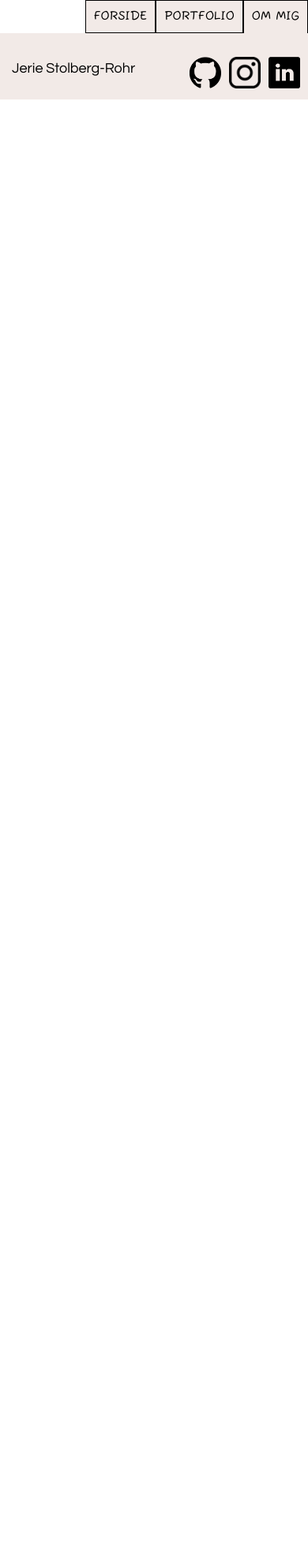
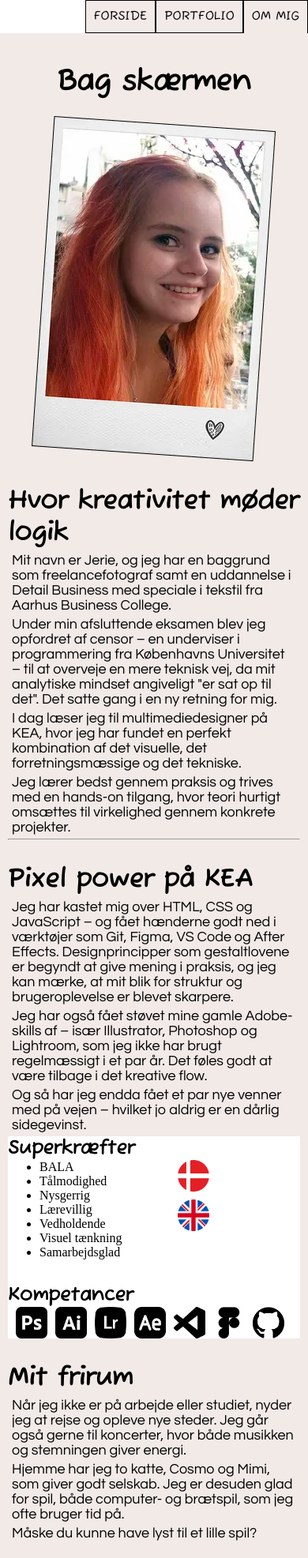
Before and after one commit to jest0003/portfolio, a plain HTML site: page om_mig.html in a window 390 px wide. Shown: the top 1973 px of the page at 79% size. Before the commit the page ends 844 px from the top, so only its background shows below. Drawn offline with Linux system fonts and the light colour scheme.

Commit message:
om mig påbegyndt

```diff
--- a/assets/css/layout.css
+++ b/assets/css/layout.css
@@ -59,7 +59,9 @@ img {
 .flex_row {
     display: flex;
     flex-direction: row;
-    justify-content: space-between;
+}
+.space_between {
+justify-content: space-between;
 }
 .center {
   display: flex;
@@ -73,6 +75,11 @@ img {
 .max_h_200 {
   max-height: 200px;
   width: auto;
+}
+.flex_c {
+  display: flex;
+  flex-direction: column;
+  gap: 10px;
 }
 @media (width <=600px) {
     .mv_center {
@@ -132,6 +139,17 @@ img {
   grid-template-columns: 1fr 1fr;
   grid-template-rows: minmax(0 1fr) minmax(0 1fr) minmax(0 1fr) minmax(0 1fr);
   column-gap: 40px;
+  margin: 20px;
+ margin-bottom: 30px;
+ max-width: 1000px;
+ width: 100%;
+}
+.grid_2-1 {
+  display: grid;
+  grid-template-columns: 2fr 1fr;
+  grid-template-rows: minmax(0 1fr) minmax(0 1fr) minmax(0 1fr) minmax(0 1fr);
+  column-gap: 40px;
+  margin: 20px;
  margin-bottom: 30px;
  max-width: 1000px;
  width: 100%;
@@ -156,8 +174,13 @@ main, footer {
   order: 4;
   grid-column: 2/3;
   grid-row: 1/3;
+  margin: 0 auto;
 }
 .order5{
   order: 5;
+  margin: 0 auto;
+}
+.ms_only {
+  display: none;
 }
 }
--- a/assets/css/style.css
+++ b/assets/css/style.css
@@ -15,6 +15,7 @@ h1 {
 h2{
    font-family: fuzzy;
     font-size: 32px;
+    padding-top: 30px;
 }
 h3 {
     font-family: fuzzy;
--- a/om_mig.html
+++ b/om_mig.html
@@ -9,9 +9,40 @@
   </head>
   <body>
     <header><nav class="flex_right"><a class="deaktiv" href="index.html">FORSIDE</a><a class="deaktiv" href="portfolio.html">PORTFOLIO</a><a class="aktiv" href="om_mig.html">OM MIG</a></nav></header>
-    <main></main>
+    <main>
+      <h1 class="mv_center">Bag skærmen</h1>
+      <img class="ms_center" src="assets/img/jerie_instax.webp" alt="Portrætbillede af forfatteren til sitet">
+      <h2>Hvor kreativitet møder logik</h2>
+      <p>Mit navn er Jerie, og jeg har en baggrund som freelancefotograf samt en uddannelse i Detail Business med speciale i tekstil fra Aarhus Business College.</p>
+    <p>Under min afsluttende eksamen blev jeg opfordret af censor – en underviser i programmering fra Københavns Universitet – til at overveje en mere teknisk vej, da mit analytiske mindset angiveligt "er sat op til det". Det satte gang i en ny retning for mig.</p>
+    <p>I dag læser jeg til multimediedesigner på KEA, hvor jeg har fundet en perfekt kombination af det visuelle, det forretningsmæssige og det tekniske.</p>
+    <p>Jeg lærer bedst gennem praksis og trives med en hands-on tilgang, hvor teori hurtigt omsættes til virkelighed gennem konkrete projekter.</p>
+    <hr class="ms_only">
+    <h2>Pixel power på KEA</h2>
+    <p>Jeg har kastet mig over HTML, CSS og JavaScript – og fået hænderne godt ned i værktøjer som Git, Figma, VS Code og After Effects. Designprincipper som gestaltlovene er begyndt at give mening i praksis, og jeg kan mærke, at mit blik for struktur og brugeroplevelse er blevet skarpere.</p>
+    <p>Jeg har også fået støvet mine gamle Adobe-skills af – især Illustrator, Photoshop og Lightroom, som jeg ikke har brugt regelmæssigt i et par år. Det føles godt at være tilbage i det kreative flow.</p>
+    <p>Og så har jeg endda fået et par nye venner med på vejen – hvilket jo aldrig er en dårlig sidegevinst.</p>
+<section class="hvid_blok ms_hvid_blok max_400">
+  <h3>Superkræfter</h3>
+  <section class="grid_1-1 grid_1-1_ms "><ul><li>BALA</li>
+  <li>Tålmodighed</li>
+<li>Nysgerrig</li>
+<li>Lærevillig</li>
+<li>Vedholdende</li>
+<li>Visuel tænkning</li>
+<li>Samarbejdsglad</li></ul>
+<div class="flex_c"><img class="icon" src="assets/icon/dansk.webp" alt="Dansk flag"><img class="icon" src="assets/icon/english.webp" alt="Britisk flag"></div></section>
+<h3>Kompetancer</h3>
+<div class="flex_row"><img class="icon" src="assets/icon/photoshop.webp" alt="photoshop logo"><img class="icon" src="assets/icon/illu_logo.webp" alt="Illustraitor logo"><img class="icon" src="assets/icon/ligtroom.webp" alt="Lightroom logo"><img class="icon" src="assets/icon/ae.webp" alt="AfterEffect logo">
+<img class="icon" src="assets/icon/vs_code.webp" alt="VisualStudio code logo"><img class="icon" src="assets/icon/figma.webp" alt="Figma logo"><img class="icon" src="assets/icon/github.webp" alt="Github logo"></div>
+</section>
+<h2>Mit frirum</h2>
+<p>Når jeg ikke er på arbejde eller studiet, nyder jeg at rejse og opleve nye steder. Jeg går også gerne til koncerter, hvor både musikken og stemningen giver energi.</p>
+<p>Hjemme har jeg to katte, Cosmo og Mimi, som giver godt selskab. Jeg er desuden glad for spil, både computer- og brætspil, som jeg ofte bruger tid på.</p>
+<p>Måske du kunne have lyst til et lille spil?</p>
+    </main>
     <footer>
-      <nav class="flex_row"><p>Jerie Stolberg-Rohr</p><div><a href="https://github.com/jest0003" target="_blank"><img class="icon" src="assets/icon/github.webp" alt="GIThub logo"></a><a href="https://www.instagram.com/4mber5tyx/" target="_blank"><img class="icon" src="assets/icon/ig.webp" alt="Instagram logo"></a><a href="https://www.linkedin.com/in/
+      <nav class="flex_row space_between"><p>Jerie Stolberg-Rohr</p><div><a href="https://github.com/jest0003" target="_blank"><img class="icon" src="assets/icon/github.webp" alt="GIThub logo"></a><a href="https://www.instagram.com/4mber5tyx/" target="_blank"><img class="icon" src="assets/icon/ig.webp" alt="Instagram logo"></a><a href="https://www.linkedin.com/in/
 jerie-stolberg-rohr" target="_blank"><img class="icon" src="assets/icon/linkedin.webp" alt="Linkedin logo"></a></div></nav>
     </footer>
   </body>
```
Also changed, not shown: index.html (+2 -2 lines), portfolio.html (+7 -6 lines), assets/img/jerie_instax.webp (added).
